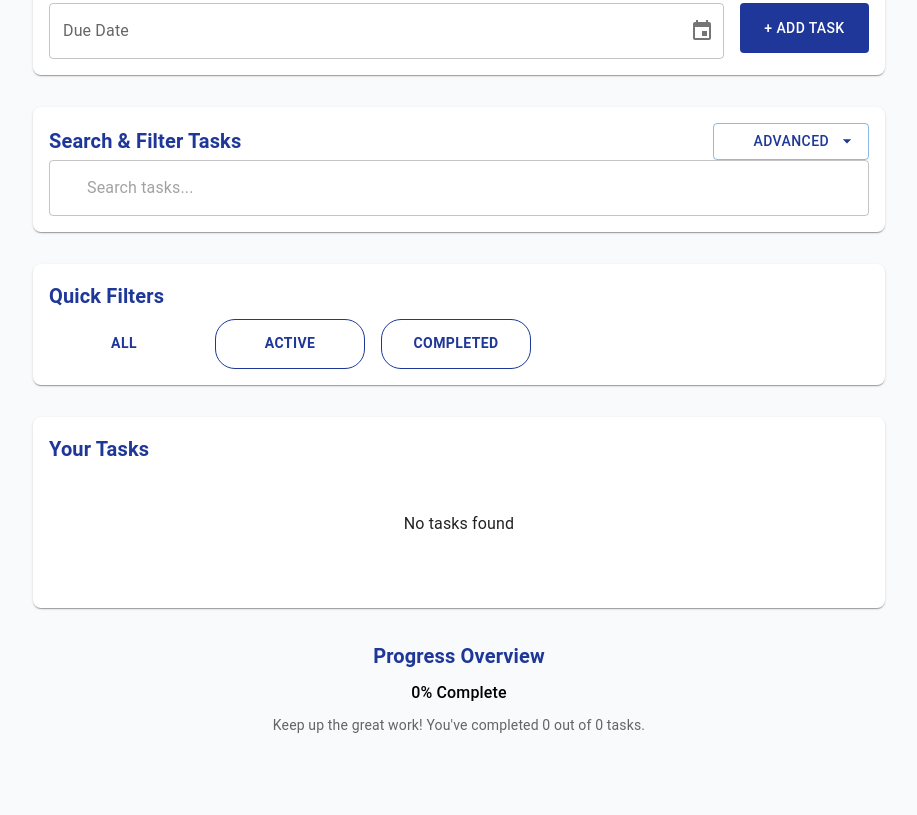
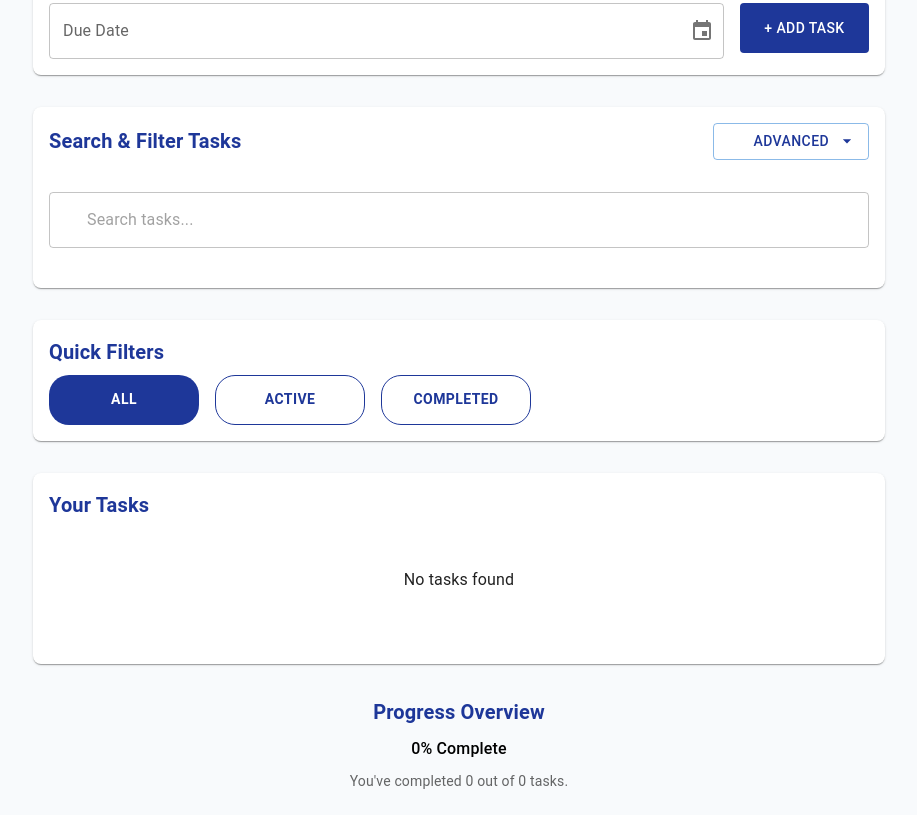
Before and after one commit to Justa367/ReactTaskWebSite, a React (Vite) app in the folder TodoTasks/: page / in a window 1280 px wide. Shown: the part 220-1035 px from the top of the page, without its empty margins (181-1098 px from the left). Before the commit the page ends 979 px from the top, so only its background shows below. Built offline with nearby package versions, Linux system fonts and the light colour scheme; some icons are missing.

Commit message:
Search by term + button styles

```diff
--- a/TodoTasks/src/main-header/main-header.tsx
+++ b/TodoTasks/src/main-header/main-header.tsx
@@ -8,9 +8,7 @@ import CheckCircleIcon from '@mui/icons-material/CheckCircle';
 import { useTasksState } from '../task-context/task-context';
 
 export const MainHeader = () => {
-  const { tasks } = useTasksState();
-  const completedTasksCount = tasks.filter((task) => task.isDone).length;
-  const progressPercent = tasks.length === 0 ? 0 : (completedTasksCount / tasks.length) * 100;
+  const { progressPercent } = useTasksState();
 
   return (
     <Box sx={{ flexGrow: 1 }}>
--- a/TodoTasks/src/prorgress-overview/progess-overview-form.tsx
+++ b/TodoTasks/src/prorgress-overview/progess-overview-form.tsx
@@ -2,11 +2,7 @@ import { CardContent, Typography } from '@mui/material';
 import { useTasksState } from '../task-context/task-context';
 
 export const ProgressOverviewForm = () => {
-  const { tasks } = useTasksState();
-
-  // TODO: wynieść do useTasksState i wyciagnąć tutaj i w headerze
-  const completedTasksCount = tasks.filter((task) => task.isDone).length;
-  const progressPercent = tasks.length === 0 ? 0 : (completedTasksCount / tasks.length) * 100;
+  const { tasks, completedTasksCount, progressPercent } = useTasksState();
 
   return (
     <CardContent sx={{ p: 0, textAlign: 'center' }}>
@@ -19,7 +15,7 @@ export const ProgressOverviewForm = () => {
       </Typography>
 
       <Typography variant="body2" color="text.secondary" mt={1}>
-        Keep up the great work! You've completed {completedTasksCount} out of {tasks.length} tasks.
+        You've completed {completedTasksCount} out of {tasks.length} tasks.
       </Typography>
     </CardContent>
   );
--- a/TodoTasks/src/quick-filters/quick-filter-buttons.tsx
+++ b/TodoTasks/src/quick-filters/quick-filter-buttons.tsx
@@ -26,16 +26,30 @@ const FilterButton = styled(Button)`
   height: 50px;
   font-weight: bold;
   border-radius: 20px;
-    '&:hover': {
+
+  &:hover {
     background-color: #e6f0ff;
     border-color: #1e3799;
-    },
+  }
+
+  &.MuiButton-contained {
+    background-color: #1e3799;
+    color: #ffffff;
+
+    &:hover {
+      background-color: #154a86; /* trochę ciemniejszy odcień na hover */
+      border-color: #154a86;
+    }
+  }
 `;
 
 export const QuickFilterButtons = () => {
   const { filters, setFilters } = useTasksState();
   const handleFilterChange = (value: boolean | null) => () => {
-    setFilters({ showDone: value });
+    setFilters((prevFilters) => ({
+      ...prevFilters,
+      showDone: value,
+    }));
   };
   return (
     <Stack direction="row" spacing={2} alignItems="center" sx={{ width: '100%' }}>
--- a/TodoTasks/src/search-and-filters/search-and-filter-form.tsx
+++ b/TodoTasks/src/search-and-filters/search-and-filter-form.tsx
@@ -7,6 +7,7 @@ export const SearchAndFilterForm = () => {
   return (
     <Card elevation={1} sx={{ borderRadius: 2, p: 2 }}>
       <CardContent sx={{ p: 0 }}>
+        <Stack spacing={4}>
           <Stack
             direction="row"
             spacing={2}
@@ -34,10 +35,10 @@ export const SearchAndFilterForm = () => {
               Advanced
             </Button>
           </Stack>
-      </CardContent>
-      <Stack spacing={4}>
+
           <SearchInput />
         </Stack>
+      </CardContent>
     </Card>
   );
 };
--- a/TodoTasks/src/search-and-filters/search-input.tsx
+++ b/TodoTasks/src/search-and-filters/search-input.tsx
@@ -1,8 +1,17 @@
 import { Stack, TextField, InputAdornment } from '@mui/material';
 import SearchIcon from '@mui/icons-material/Search';
+import { useTasksState } from '../task-context/task-context';
 
 //TODO: Change name of component on the same name as file
 export const SearchInput = () => {
+  const { filters, setFilters } = useTasksState();
+
+  const handleChange = (term: React.ChangeEvent<HTMLInputElement>) => {
+    setFilters((prev) => ({
+      ...prev,
+      searchTerm: term.target.value,
+    }));
+  };
   return (
     <Stack
       direction="row"
@@ -17,6 +26,8 @@ export const SearchInput = () => {
         fullWidth
         variant="outlined"
         placeholder="Search tasks..."
+        value={filters.searchTerm}
+        onChange={handleChange}
         slotProps={{
           input: {
             startAdornment: (
--- a/TodoTasks/src/task-context/task-context.tsx
+++ b/TodoTasks/src/task-context/task-context.tsx
@@ -10,6 +10,7 @@ import type { TaskType } from '../types/task-type';
 
 type TaskFilters = {
   showDone: boolean | null;
+  searchTerm: string;
 };
 
 type TaskContextType = {
@@ -17,35 +18,56 @@ type TaskContextType = {
   setTasks: Dispatch<SetStateAction<TaskType[]>>;
   filters: TaskFilters;
   setFilters: Dispatch<SetStateAction<TaskFilters>>;
-  // TODO: Add types
-  filteredTasks: any;
+  // TODO: Add types done
+  filteredTasks: TaskType[];
+  completedTasksCount: number;
+  progressPercent: number;
 };
 
 const TaskContext = createContext<TaskContextType>({
   tasks: [],
   setTasks: () => undefined,
-  filters: { showDone: null },
+  filters: { showDone: null, searchTerm: '' },
   setFilters: () => undefined,
   filteredTasks: [],
+  completedTasksCount: 0,
+  progressPercent: 0,
 });
 
 export function TaskStateProvider({ children }: PropsWithChildren) {
   const [tasks, setTasks] = useState<TaskType[]>([]);
-  const [filters, setFilters] = useState<TaskFilters>({ showDone: null });
+  const [filters, setFilters] = useState<TaskFilters>({ showDone: null, searchTerm: '' });
 
   //TODO: Dodać search po description, i reszte z advanced po ich wyswietleniu, najpierw po searchu zająć się funkcjonalnością priority
-  const filteredTasksWithIndex = tasks.filter((task) => {
-    //search itp...
+  const filteredTasksWithIndex = tasks.filter((task: TaskType) => {
+    const matchesDoneStatus =
+      filters.showDone === null || filters.showDone === undefined
+        ? true
+        : filters.showDone
+          ? task.isDone
+          : !task.isDone;
 
-    if (filters.showDone === null || filters.showDone === undefined) return true; // all
-    if (filters.showDone) return task.isDone; // Completede
-    if (!filters.showDone) return !task.isDone; // Active
-    return true;
+    const matchesSearchTerm = task.taskDescription
+      .toLowerCase()
+      .includes(filters.searchTerm.toLowerCase());
+
+    return matchesDoneStatus && matchesSearchTerm;
   });
+
+  const completedTasksCount = tasks.filter((task) => task.isDone).length;
+  const progressPercent = tasks.length === 0 ? 0 : (completedTasksCount / tasks.length) * 100;
 
   return (
     <TaskContext.Provider
-      value={{ tasks, setTasks, filters, setFilters, filteredTasks: filteredTasksWithIndex }}
+      value={{
+        tasks,
+        setTasks,
+        filters,
+        setFilters,
+        filteredTasks: filteredTasksWithIndex,
+        completedTasksCount,
+        progressPercent,
+      }}
     >
       {children}
     </TaskContext.Provider>
```
Lines whose indentation alone changed are shown as unchanged.
